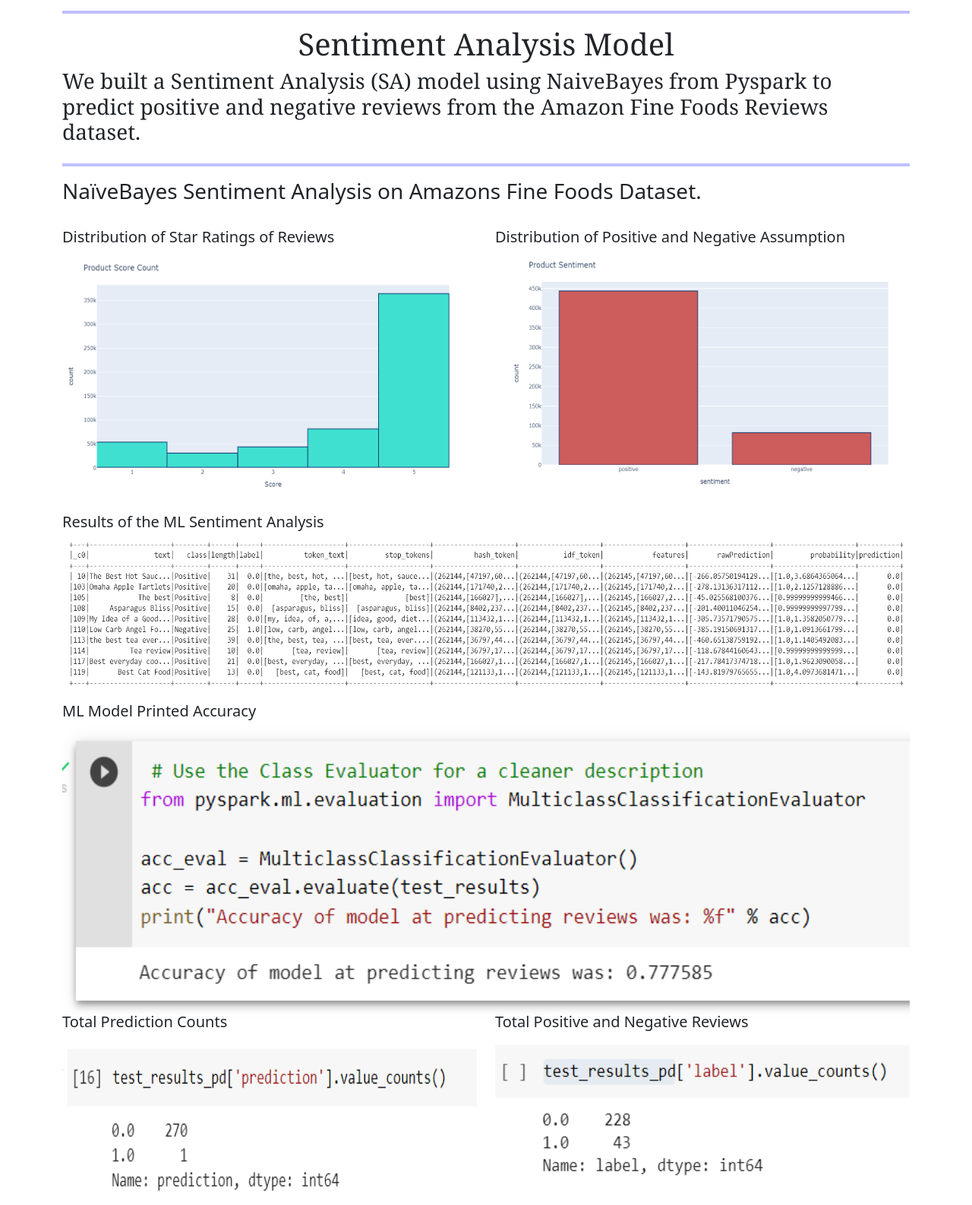
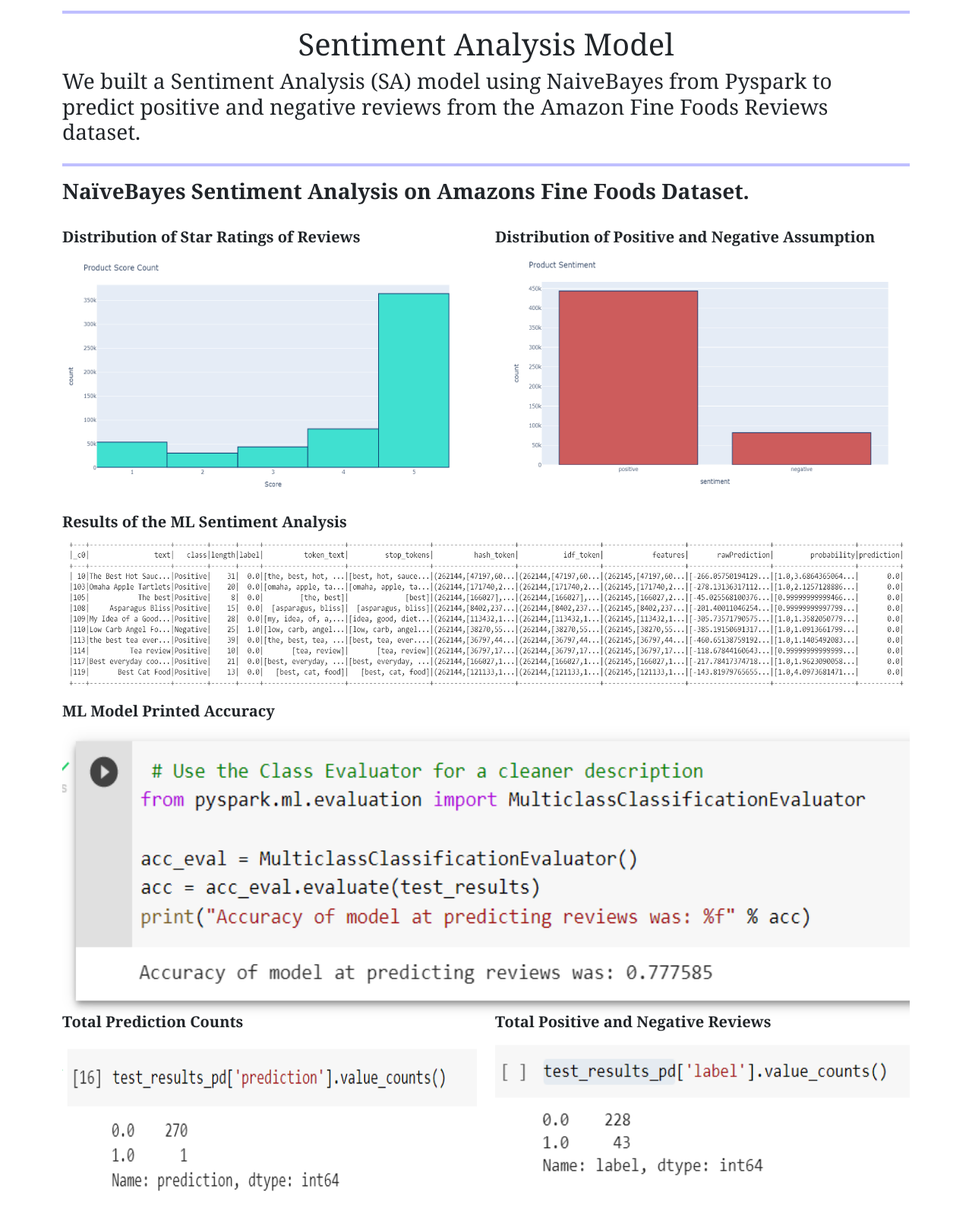
Before and after one commit to yukamara/final_project, a Flask app: page / in a window 1280 px wide. Shown: the part 830-2416 px from the top of the page at 76% size. Run offline with Flask 2, Linux system fonts and the light colour scheme; parts of the project's set-up code (start-up, migrations or seed data) failed here and were passed over; some libraries are stand-ins or nearby versions.

Commit message:
Updated the image title texts

```diff
--- a/templates/home.html
+++ b/templates/home.html
@@ -66,20 +66,23 @@
 <!-- Begin displays -->
 <div class="row">
     <div class="col-md-12">
-        <h3>NaïveBayes Sentiment Analysis on Amazons Fine Foods Dataset.
-        </h3>
+        <h3 style="font-family: Georgia, 'Times New Roman', Times, serif;"><b>NaïveBayes Sentiment
+                Analysis on Amazons Fine Foods Dataset.</b></h3>
     </div>
 </div>
 
 <br>
 <div class="row">
     <div class="col-md-6">
-        <h5>Distribution of Star Ratings of Reviews</h5>
+        <h5 style="font-family: Georgia, 'Times New Roman', Times, serif;"><b>Distribution of Star
+                Ratings of Reviews</b></h5>
         <img src="{{ url_for('static', filename='images/Star_ratings.PNG') }}"
             alt="Distribution of Star Ratings of Reviews" />
     </div>
     <div class="col-md-6">
-        <h5>Distribution of Positive and Negative Assumption</h5>
+        <h5 style="font-family: Georgia, 'Times New Roman', Times, serif;"><b>Distribution of
+                Positive
+                and Negative Assumption</b></h5>
         <img src="{{ url_for('static', filename='images/pos_neg.PNG') }}"
             alt="Distribution of Positive and Negative Assumption" />
     </div>
@@ -88,7 +91,8 @@
 <br>
 <div class="row">
     <div class="col-md-12">
-        <h5>Results of the ML Sentiment Analysis</h5>
+        <h5 style="font-family: Georgia, 'Times New Roman', Times, serif;"><b>Results of the ML
+                Sentiment Analysis</b></h5>
         <img src="{{ url_for('static', filename='images/results_show.PNG') }}"
             alt="Results of the ML Sentiment Analysis" />
     </div>
@@ -97,7 +101,9 @@
 <br>
 <div class="row">
     <div class="col-md-12">
-        <h5>ML Model Printed Accuracy</h5>
+        <h5 style="font-family: Georgia, 'Times New Roman', Times, serif;"><b>ML Model Printed
+                Accuracy
+            </b></h5>
         <img src="{{ url_for('static', filename='images/accuracy.PNG') }}"
             alt="ML Model Printed Accuracy" />
     </div>
@@ -106,12 +112,15 @@
 <br>
 <div class="row">
     <div class="col-md-6">
-        <h5>Total Prediction Counts</h5>
+        <h5 style="font-family: Georgia, 'Times New Roman', Times, serif;"><b>Total Prediction
+                Counts</b>
+        </h5>
         <img src="{{ url_for('static', filename='images/neg_predic.PNG') }}"
             alt="Total Prediction Counts" />
     </div>
     <div class="col-md-6">
-        <h5>Total Positive and Negative Reviews</h5>
+        <h5 style="font-family: Georgia, 'Times New Roman', Times, serif;"><b>Total Positive and
+                Negative Reviews</b></h5>
         <img src="{{ url_for('static', filename='images/len_neg_pos.PNG') }}"
             alt="Total Positive and Negative Reviews" />
     </div>
```
